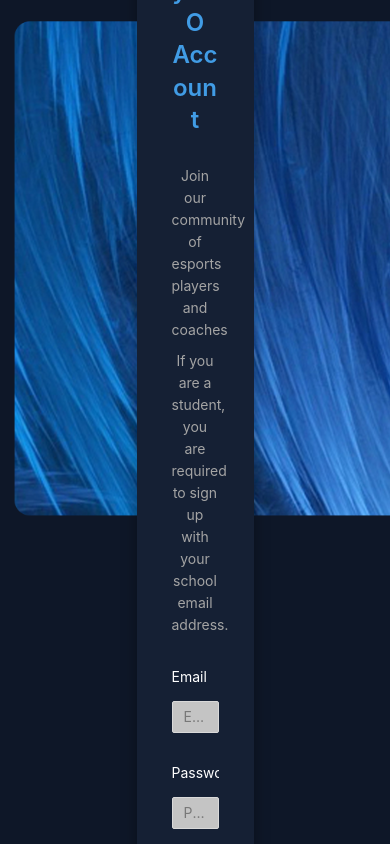
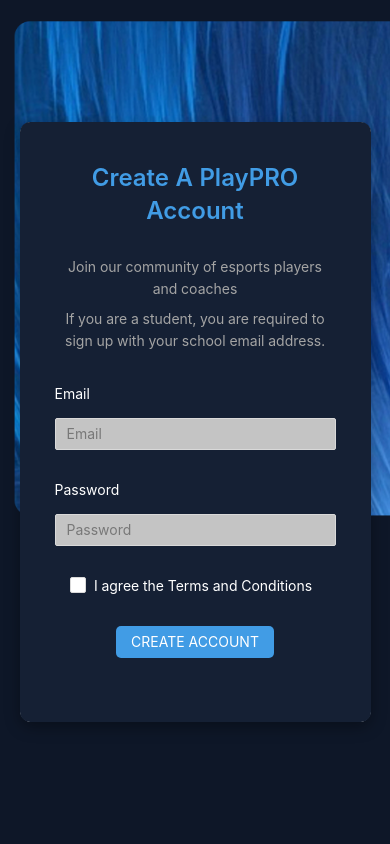
Before and after one commit to arqamali16/playpro, a React (Create React App) app: page / in a window 390 px wide. Shown: the top 844 px of the page. Built offline with nearby package versions, Linux system fonts and the light colour scheme.

Commit message:
responsiveness

```diff
--- a/src/Pages/Signup/signup.css
+++ b/src/Pages/Signup/signup.css
@@ -22,7 +22,7 @@
   box-shadow: rgba(0, 0, 0, 0.35) 0px 5px 15px;
   text-align: center !important;
 
-  max-width: 30% !important;
+  max-width: 30%;
 }
 
 .signup-card .ant-card-body {
@@ -97,3 +97,61 @@
   width: 100% !important;
   background-color: #c4c4c4;
 }
+
+/*
+  ##Device = Desktops
+  ##Screen = 1281px to higher resolution desktops
+*/
+
+@media (min-width: 1281px) {
+  /* CSS */
+}
+
+/*
+  ##Device = Laptops, Desktops
+  ##Screen = B/w 1025px to 1280px
+*/
+
+@media (min-width: 1025px) and (max-width: 1280px) {
+  /* CSS */
+}
+
+/*
+  ##Device = Tablets, Ipads (portrait)
+  ##Screen = B/w 768px to 1024px
+*/
+
+@media (min-width: 768px) and (max-width: 1024px) {
+  /* CSS */
+}
+
+/*
+  ##Device = Tablets, Ipads (landscape)
+  ##Screen = B/w 768px to 1024px
+*/
+
+@media (min-width: 768px) and (max-width: 1024px) and (orientation: landscape) {
+  /* CSS */
+}
+
+/*
+  ##Device = Low Resolution Tablets, Mobiles (Landscape)
+  ##Screen = B/w 481px to 767px
+*/
+
+@media (min-width: 481px) and (max-width: 767px) {
+  .signup-card {
+    max-width: 80% !important;
+  }
+}
+
+/*
+  ##Device = Most of the Smartphones Mobiles (Portrait)
+  ##Screen = B/w 320px to 479px
+*/
+
+@media (min-width: 320px) and (max-width: 480px) {
+  .signup-card {
+    max-width: 90% !important;
+  }
+}
```
